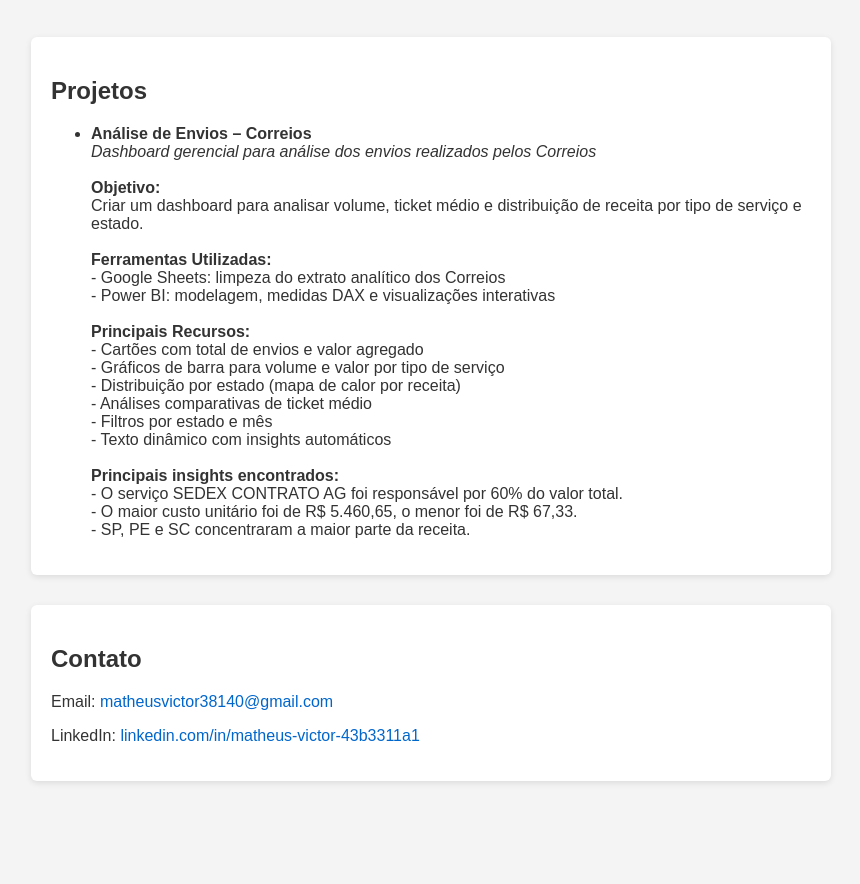
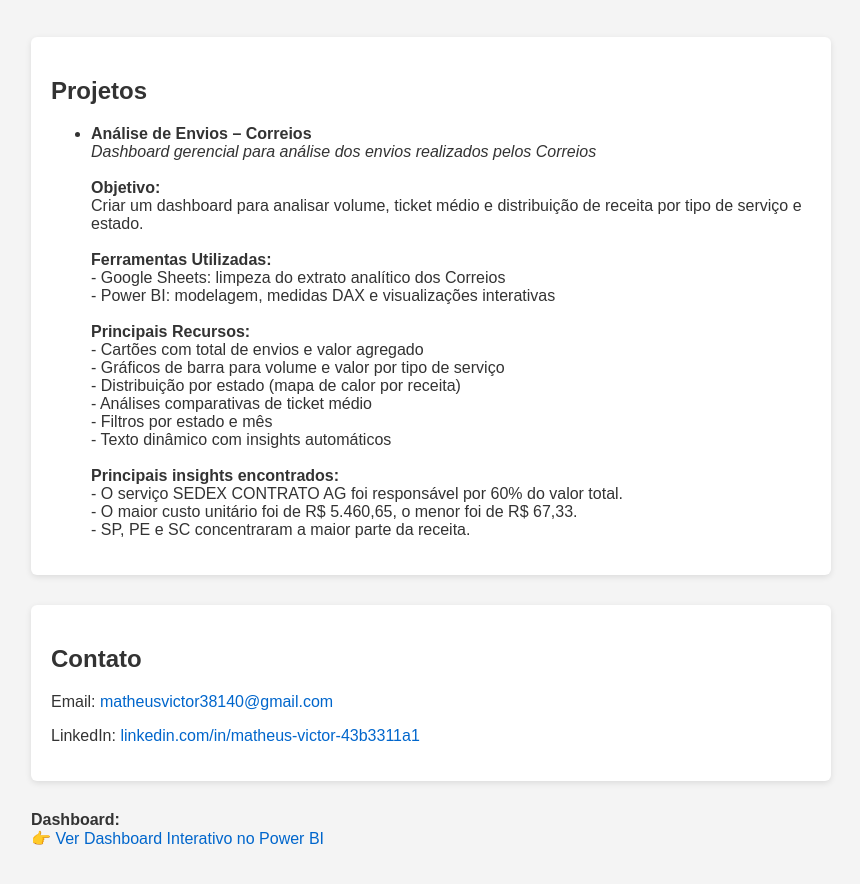
Before and after one commit to Matheus38140/Portf-lio-, a plain HTML site: page index.html in a window 1280 px wide. Shown: the part 132-1016 px from the top of the page, without its empty margins (209-1069 px from the left). Before the commit the page ends 953 px from the top, so only its background shows below. Drawn offline with Linux system fonts and the light colour scheme.

Commit message:
Update index.html

```diff
--- a/index.html
+++ b/index.html
@@ -80,3 +80,7 @@
   </section>
 </body>
 </html>
+<strong>Dashboard:</strong><br />
+<a href="https://app.powerbi.com/links/O7deZx0T54?ctid=cccda989-60d5-41e3-b4c9-64d4a0fcfa0a&pbi_source=linkShare" target="_blank">
+  👉 Ver Dashboard Interativo no Power BI
+</a><br /><br />
```
